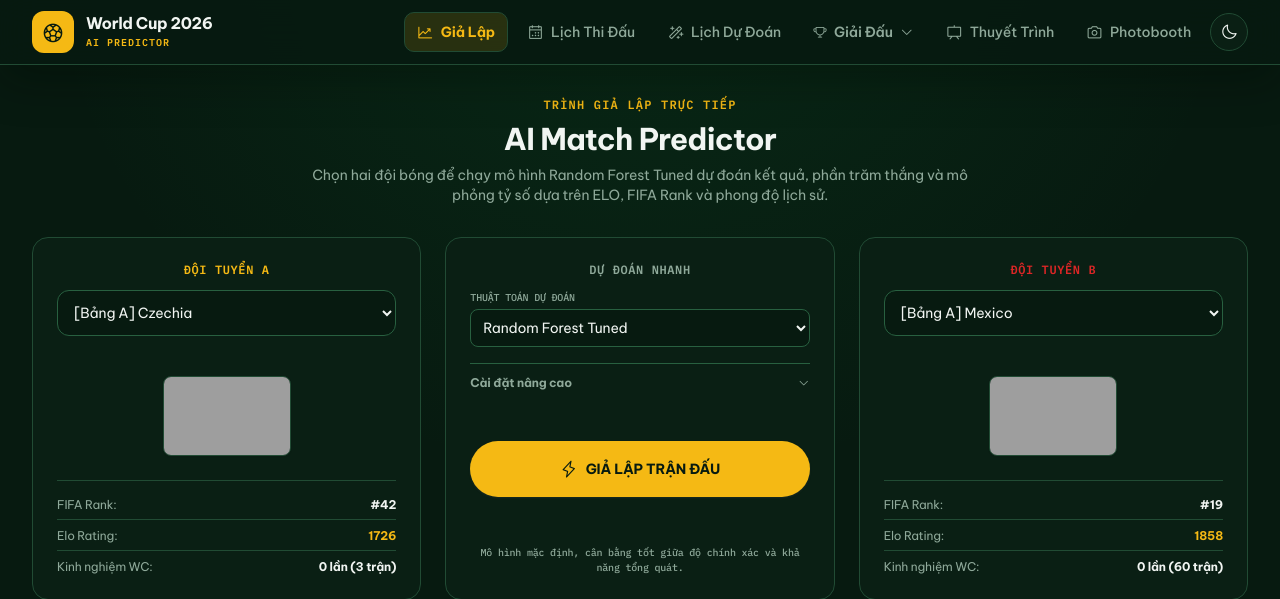
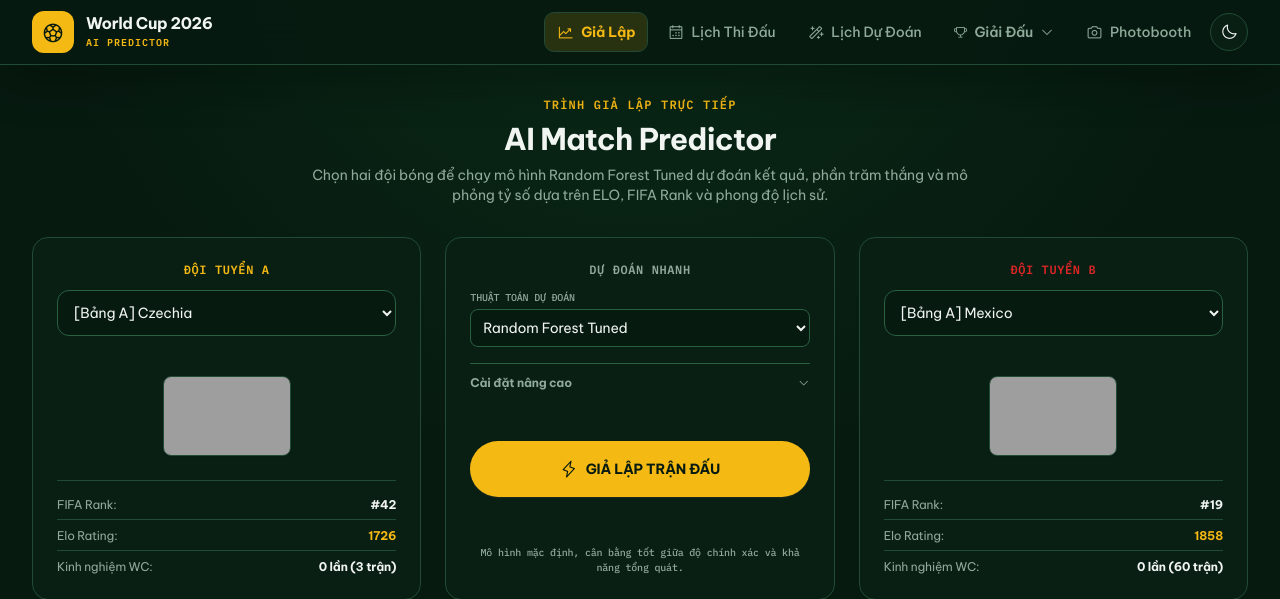
Before and after one commit to Poicitaco/WC-model, a Flask app: page / in a window 1280 px wide. Shown: the top 599 px of the page. Run offline with Flask 3, Linux system fonts and the light colour scheme; data that the repository does not hold is empty; some libraries are stand-ins or nearby versions; grey boxes are pictures that could not be loaded.

Commit message:
fix: gỡ bỏ link thuyết trình khỏi menu trang chủ theo yêu cầu

```diff
--- a/templates/index.html
+++ b/templates/index.html
@@ -110,9 +110,6 @@
                             <button type="button" onclick="chuyenTabTuMenu('mo-hinh')"><i class="ph ph-chart-bar"></i> Phân Tích Mô Hình</button>
                         </div>
                     </div>
-                    <a href="/thuyettrinh" class="nut-tab text-sm py-2" aria-label="Mở thuyết trình">
-                        <i class="ph ph-presentation"></i><span>Thuyết Trình</span>
-                    </a>
                     <a href="/photobooth" class="nut-tab text-sm py-2" aria-label="Mở photobooth">
                         <i class="ph ph-camera"></i><span>Photobooth</span>
                     </a>
```
